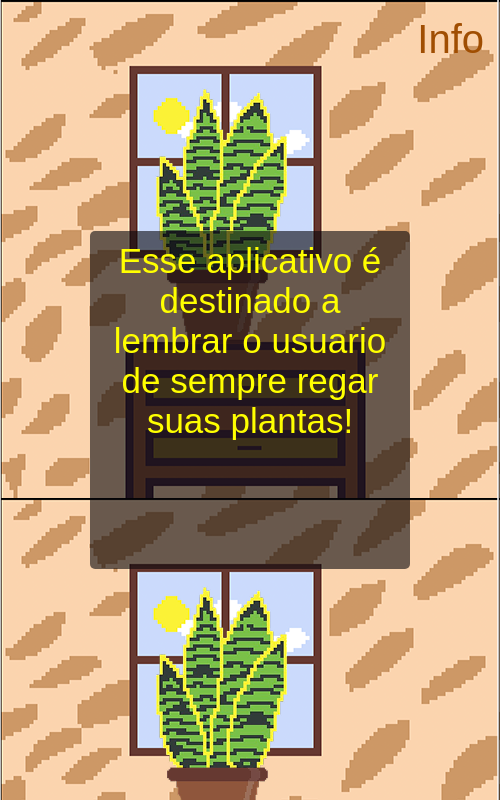
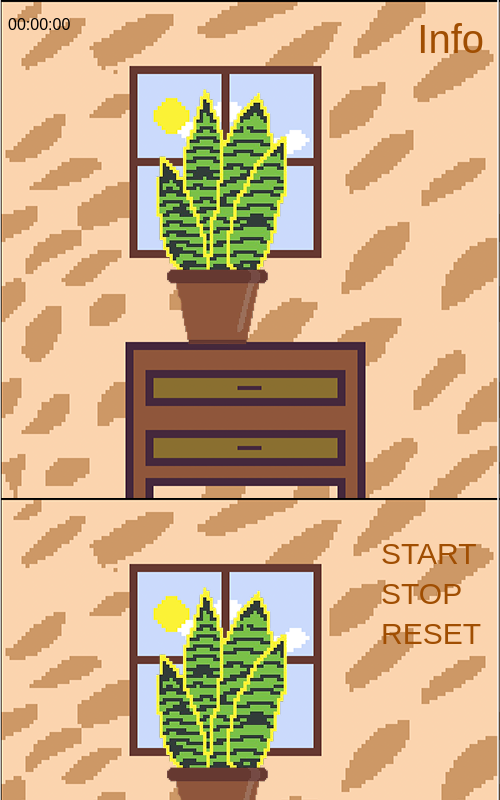
Before and after one commit to spinotorres/Plant-Timer, an Electron app: page src/main.html in a window 500 px wide. Both pictures are taken after a click on the button "Info". Drawn offline with Linux system fonts and the light colour scheme; a web font is replaced by a local one.

Commit message:
css updates on main.html

```diff
--- a/src/index.css
+++ b/src/index.css
@@ -7,7 +7,7 @@ header {
   align-items: end;
 }
 
-.button-info {
+.button_info {
   position: fixed;
   top: 2%;
   right: 2%;
@@ -18,15 +18,15 @@ header {
   color: #a04e02;
   transition: opacity 0.15s;
 }
-.button-info:hover {
+.button_info:hover {
   opacity: 0.8;
   cursor: pointer;
 }
-.button-info:active {
+.button_info:active {
   opacity: 0.6;
 }
 
-.text-info {
+.text_info {
   display: none;
   background-color: rgba(9, 8, 13, 0.6);
   border-radius: 5px;
@@ -62,3 +62,39 @@ header {
 .button_title:active {
   opacity: 0.8;
 }
+
+.button_menu_start,
+.button_menu_stop,
+.button_menu_reset {
+  position: fixed;
+  font-size: 30px;
+  font-family: "Tiny5", sans-serif;
+  border: none;
+  background-color: transparent;
+  color: #a04e02;
+  left: 75%;
+  cursor: pointer;
+  transition: opacity 0.15s;
+}
+.button_menu_start:hover,
+.button_menu_stop:hover,
+.button_menu_reset:hover {
+  color: coral;
+}
+.button_menu_start:active,
+.button_menu_stop:active,
+.button_menu_reset:active {
+  opacity: 0.6;
+}
+
+.button_menu_start {
+  top: 67%;
+}
+
+.button_menu_stop {
+  top: 72%;
+}
+
+.button_menu_reset {
+  top: 77%;
+}
--- a/src/main.html
+++ b/src/main.html
@@ -1,5 +1,5 @@
 <!DOCTYPE html>
-<html lang="pt-br">
+<html lang="eng">
   <head>
     <meta charset="UTF-8" />
     <title>Plant Timer</title>
@@ -11,11 +11,18 @@
   </head>
   <body>
     <header>
-      <button onclick="button_info()" class="button-info">Info</button>
-      <div class="text-info"></div>
+      <button onclick="button_info()" class="button_info">Info</button>
+      <div class="text_info"></div>
     </header>
     <main>
-
+      <div class="container_timer_visor">
+        <p class="timer_visor">00:00:00</p>
+      </div>
+      <div class="container_buttons_menu">
+        <button class="button_menu_start">START</button>
+        <button class="button_menu_stop">STOP</button>
+        <button class="button_menu_reset">RESET</button>
+      </div>
     </main>
   </body>
 </html>
--- a/src/render.js
+++ b/src/render.js
@@ -3,7 +3,7 @@ function button_info() {
   const div = document.querySelector('.text-info');
 
   if (div.style.display === 'none' || div.style.display === '') {
-    div.innerText = "Esse aplicativo é destinado a lembrar o usuario de sempre regar suas plantas!";
+    div.innerText = "This app is designed to remind the user to always water their plants!";
     div.style.display = 'block'; // mostra a div
   } else {
     div.style.display = 'none'; // oculta a div
```
Also changed, not shown: src/index.html (+3 -3 lines).
